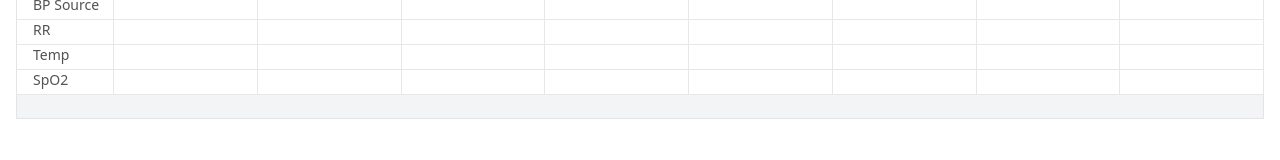
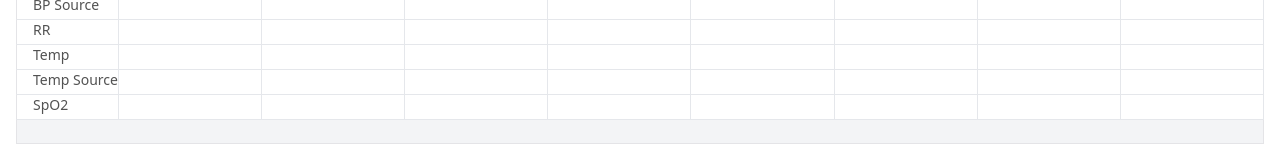
Before and after one commit to bilalkhaniazi/EHR, a React (Vite) app in the folder gvEHR/: page /student in a window 1280 px wide. Shown: the part 220-380 px from the top of the page. Built offline with nearby package versions, Linux system fonts and the light colour scheme.

Commit message:
functioning vitals demo

```diff
--- a/gvEHR/src/components/table.tsx
+++ b/gvEHR/src/components/table.tsx
@@ -39,12 +39,13 @@ export function PtTable() {
     },  [])
 
     const hrSourceOptions = useMemo(() => [
-        { value: "Radial", label: "Radial" },
         { value: "Apical", label: "Apical" },
+        { value: "Brachial", label: "Brachial" },
+        { value: "Dorsalis pedis", label: "Dorsalis pedis" },
         { value: "Femoral", label: "Femoral" },
         { value: "Monitor", label: "Monitor" },
-        { value: "Palpation", label: "Palpation" },
-        { value: "Auscultation", label: "Auscultation" },
+        { value: "Popliteal", label: "Popliteal" },
+        { value: "Radial", label: "Radial" },
     ], []);
 
     const bpSourceOptions = useMemo(() => [
@@ -52,10 +53,24 @@ export function PtTable() {
         { value: "Right upper arm", label: "Right upper arm" },
         { value: "Left lower arm", label: "Left lower arm" },
         { value: "Right lower arm", label: "Right lower arm" },
-        { value: "Thigh", label: "Thigh" },
-        { value: "Calf", label: "Calf" },
+        { value: "Left thigh", label: "Left thigh" },
+        { value: "Right thigh", label: "Right thigh" },
+        { value: "Left lower leg", label: "Left lower leg" },
+        { value: "Right lower leg", label: "Right lower leg" },
+        { value: "Arterial line", label: "Arterial line" },
         { value: "Other", label: "Other" },
     ], []);
+
+    const tempSourceOptions = useMemo(() => [
+        { value: "Oral", label: "Oral" },
+        { value: "Axillary", label: "Axillary" },
+        { value: "Rectal", label: "Rectal" },
+        { value: "Tympanic", label: "Tympanic" },
+        { value: "Temporal", label: "Temporal" },
+        { value: "Bladder", label: "Bladder" },
+        { value: "Other", label: "Other" },
+    ], []);
+
 
     const displayDate = () => {
         const todayDate = new Date()
@@ -140,6 +155,15 @@ export function PtTable() {
                                     className="w-full h-auto hover:bg-muted/30 border-0 px-0 py-0 shadow-none focus-visible:ring-0 focus-visible:ring-offset-0"
                                 />
                             )
+                        } else if (rowType === "Temp Source") {
+                            return (
+                                <AutoComplete
+                                    options={tempSourceOptions}
+                                    value={value}
+                                    onValueChange={handleComponentChange}
+                                    className="w-full h-auto hover:bg-muted/30 border-0 px-0 py-0 shadow-none focus-visible:ring-0 focus-visible:ring-offset-0"
+                                />
+                                )
                         } else {
                             return (
                                 <Input
--- a/gvEHR/src/tableData.tsx
+++ b/gvEHR/src/tableData.tsx
@@ -17,6 +17,7 @@ const vitalsTemplate: {field: string}[] = [
     { field: "BP Source"},
     { field: "RR"},
     { field: "Temp"},
+    { field: "Temp Source"},
     { field: "SpO2"},
 ];
 
```
